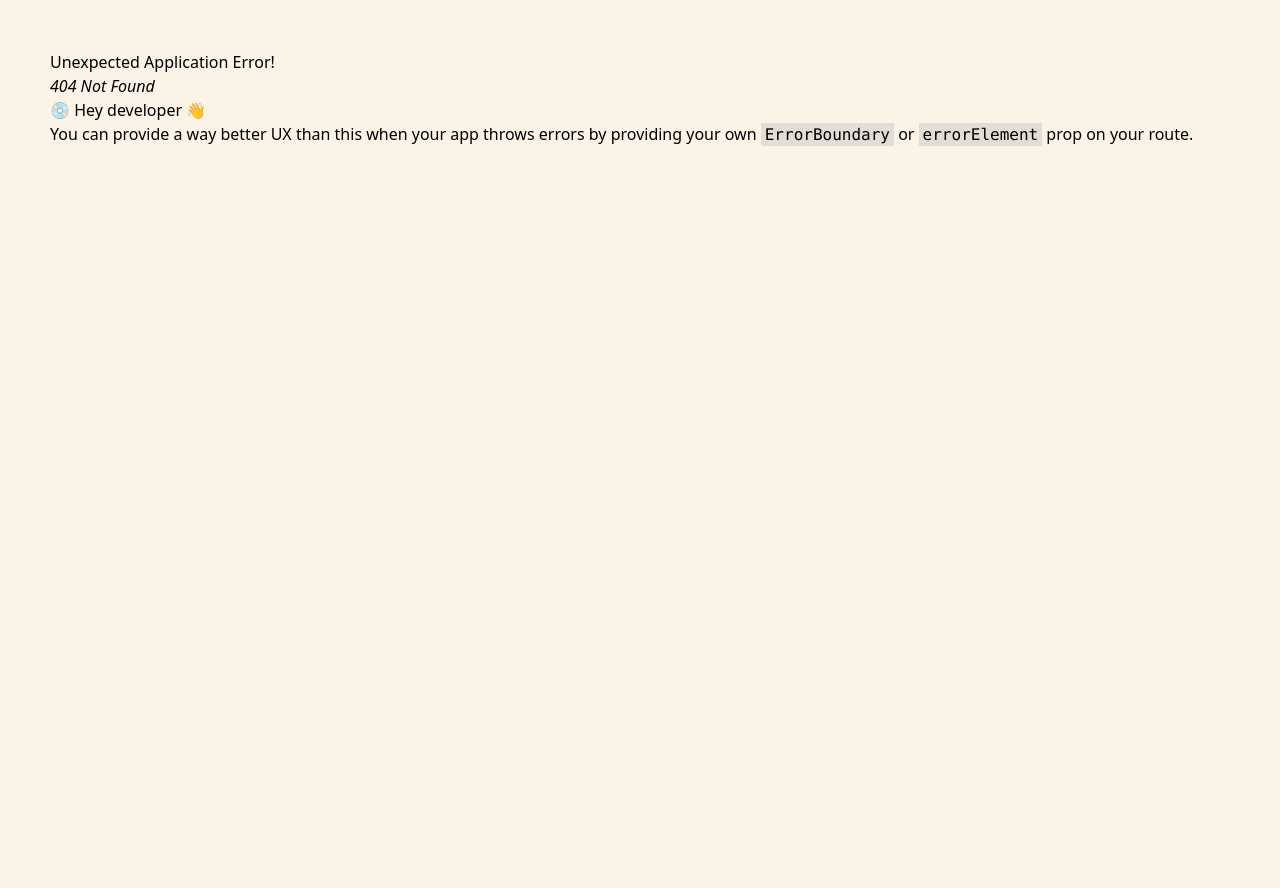
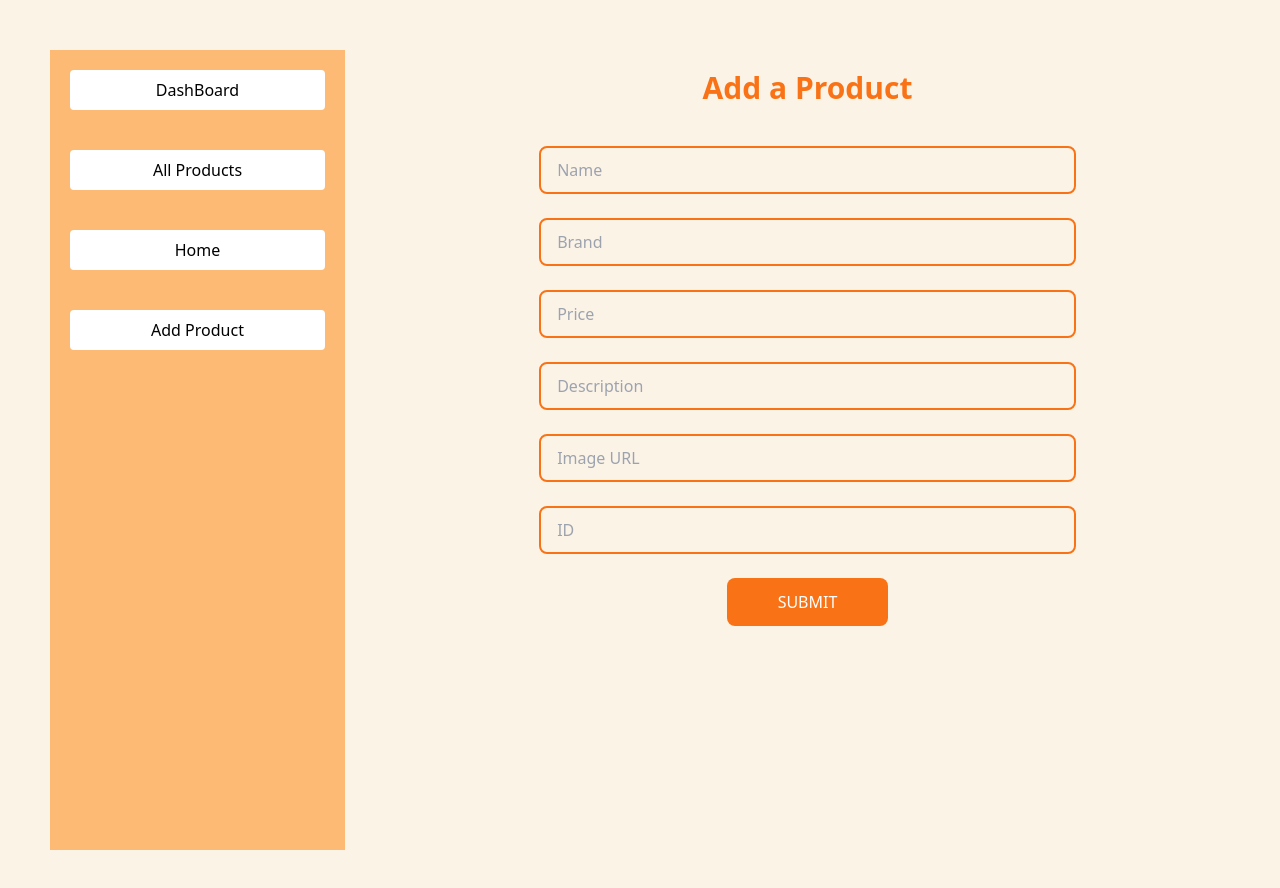
Before and after one commit to Rockrayhan/data-fetch---crud, a React (Vite) app: page /add-product in a window 1280 px wide. Before the commit this address had no page. Shown: the top 888 px of the page. Before the commit the page ends 800 px from the top, so only its background shows below. Built offline with nearby package versions, Linux system fonts and the light colour scheme.

Commit message:
prodcut added

```diff
--- a/db.json
+++ b/db.json
@@ -71,8 +71,14 @@
       "price": 40,
       "description": "A compact fanny pack designed for convenience, featuring multiple compartments and a comfortable fit.",
       "img_url": "https://images.pexels.com/photos/2994100/pexels-photo-2994100.jpeg?auto=compress&cs=tinysrgb&w=1260&h=750&dpr=1"
+    },
+    {
+      "id": "10",
+      "name": "Table Bag",
+      "brand": "lucaku",
+      "description": "asdasdasd",
+      "img_url": "https://images.pexels.com/photos/1502216/pexels-photo-1502216.jpeg?auto=compress&cs=tinysrgb&w=1260&h=750&dpr=1",
+      "price": "120"
     }
-
   ]
-
 }
--- a/src/App.jsx
+++ b/src/App.jsx
@@ -6,22 +6,32 @@ function App() {
     <div className="min-h-screen flex gap-10">
       <div className="w-1/4 flex flex-col gap-10 bg-orange-300 p-5 min-h-screen">
         <Link to='/dashboard'>
-          <button className="w-full py-2 bg-white text-black rounded hover:bg-gray-100">
+          <button className="w-full py-2 bg-white text-black rounded hover:bg-orange-500 hover:text-white custom-btn">
             DashBoard
           </button>
         </Link>
 
-        <Link to='/all-products'>
-          <button className="w-full py-2 bg-white text-black rounded hover:bg-gray-100">
+        <Link to='/products'>
+          <button className="w-full py-2 bg-white text-black rounded hover:bg-orange-500 hover:text-white custom-btn">
             All Products
           </button>
         </Link>
 
         <Link to='/'>
-          <button className="w-full py-2 bg-white text-black rounded hover:bg-gray-100">
+          <button className="w-full py-2 bg-white text-black rounded hover:bg-orange-500 hover:text-white custom-btn">
             Home
           </button>
         </Link>
+
+
+        <Link to='/add-product'>
+          <button className="w-full py-2 bg-white text-black rounded hover:bg-orange-500 hover:text-white custom-btn">
+            Add Product
+          </button>
+        </Link>
+
+
+
       </div>
 
       <div className="flex-1 p-5">
--- a/src/Components/SingleProduct.jsx
+++ b/src/Components/SingleProduct.jsx
@@ -1,7 +1,9 @@
 import React from "react";
+import { Link } from "react-router-dom";
 
 const SingleProduct = ({ item }) => {
   const { id, name, brand, description, img_url, price } = item;
+  console.log(id);
 
   return (
     <div className="card bg-base-100 shadow-xl" style={{ width: '300px', height: '450px' }}>
@@ -20,7 +22,7 @@ const SingleProduct = ({ item }) => {
         </div>
         <p> {description} </p>
         <div className="card-actions justify-end">
-          <button className="btn bg-orange-300">Buy Now</button>
+          <Link to={`/products/${id}`}> <button className="btn bg-orange-300"> See Details </button> </Link>
         </div>
       </div>
     </div>
--- a/src/index.css
+++ b/src/index.css
@@ -7,3 +7,8 @@ body {
   background-color: rgba(250, 235, 215, 0.584);
   margin: 50px;
 }
+
+
+.custom-btn {
+  @apply hover:bg-orange-500 transition duration-300 ease-in-out transform hover:-translate-y-1 hover:scale-105 ;
+}
--- a/src/main.jsx
+++ b/src/main.jsx
@@ -9,6 +9,9 @@ import {
 import Home from './pages/Home.jsx';
 import AllProducts from './pages/AllProducts.jsx';
 import Dashboard from './pages/Dashboard.jsx';
+import SingleProduct from './Components/SingleProduct.jsx';
+import ProductDetails from './pages/ProductDetails.jsx';
+import AddProduct from './pages/AddProduct.jsx';
 
 const router = createBrowserRouter([
   {
@@ -20,13 +23,23 @@ const router = createBrowserRouter([
         element: <Home/>
       },
       {
-        path:"/all-products",
+        path:"/products",
         element: <AllProducts/>,
         loader: ()=> fetch("http://localhost:3000/bags")
       },
       {
+        path:"/products/:id",
+        element: <ProductDetails/>,
+        loader: ({params})=>
+          fetch(`http://localhost:3000/bags/${params.id}`),
+      },
+      {
         path:"/dashboard",
         element: <Dashboard/>
+      },
+      {
+        path:"/add-product",
+        element: <AddProduct/>
       },
     ]
   },
--- /dev/null
+++ b/src/pages/AddProduct.jsx
@@ -0,0 +1,97 @@
+import React from "react";
+
+const AddProduct = () => {
+  const formSubmit = async (e) => {
+    e.preventDefault();
+
+    const form = e.target;
+    const id = form.id.value;
+    const name = form.name.value;
+    const brand = form.brand.value;
+    const description = form.description.value;
+    const img_url = form.img_url.value;
+    const price = form.price.value;
+
+    const data = { id, name, brand, description, img_url, price };
+    // console.log(data);
+
+    await fetch("http://localhost:3000/bags", {
+      method: "POST",
+      headers: {
+        "Content-type": "application/json",
+      },
+      body: JSON.stringify(data),
+    })
+      .then((res) => res.json())
+      .then((data) => {
+        console.log(data);
+        form.reset() ;
+      });
+  };
+
+  return (
+    <div>
+      <h1 className="text-orange-500 text-3xl font-bold text-center mb-10">
+        Add a Product
+      </h1>
+
+      <form
+        onSubmit={formSubmit}
+        className="flex justify-center items-center  flex-col"
+        action=""
+        method="post"
+      >
+        <input
+          type="text"
+          placeholder="Name"
+          name="name"
+          className="input border-2  w-2/3 border-orange-500"
+        />
+        <br />
+        <input
+          type="text"
+          placeholder="Brand"
+          name="brand"
+          className="input border-2  w-2/3 border-orange-500"
+        />
+        <br />
+        <input
+          type="text"
+          placeholder="Price"
+          name="price"
+          className="input border-2  w-2/3 border-orange-500"
+        />
+        <br />
+        <input
+          type="text"
+          placeholder="Description"
+          name="description"
+          className="input border-2  w-2/3 border-orange-500"
+        />
+        <br />
+        <input
+          type="text"
+          placeholder="Image URL"
+          name="img_url"
+          className="input border-2  w-2/3 border-orange-500"
+        />
+        <br />
+        <input
+          type="text"
+          placeholder="ID"
+          name="id"
+          className="input border-2  w-2/3 border-orange-500"
+        />
+        <br />
+
+        <input
+          type="submit"
+          value="SUBMIT"
+          className="input border-2  w-1/5 bg-orange-500 custom-btn text-white cursor-pointer"
+        />
+      </form>
+    </div>
+  );
+};
+
+export default AddProduct;
--- /dev/null
+++ b/src/pages/ProductDetails.jsx
@@ -0,0 +1,36 @@
+import React from 'react';
+import { useLoaderData } from 'react-router-dom';
+
+const ProductDetails = () => {
+  const product = useLoaderData();
+  const { id, name, description, img_url, brand, price } = product;
+
+  return (
+    <div className="container mx-auto p-6">
+      <div className="max-w-4xl mx-auto bg-white shadow-lg rounded-lg overflow-hidden">
+        <div className="flex flex-col md:flex-row">
+          <div className="md:w-1/2 h-96 overflow-hidden">
+            <img
+              src={img_url}
+              alt={name}
+              className="w-full h-full object-cover"
+            />
+          </div>
+          <div className="md:w-1/2 p-6">
+            <h1 className="text-4xl font-bold text-gray-900 mb-4">{name}</h1>
+            <h2 className="text-2xl text-gray-700 mb-2">Brand: <span className="text-gray-900 font-semibold">{brand}</span></h2>
+            <h3 className="text-2xl text-orange-600 mb-6">Price: ${price}</h3>
+            <p className="text-lg text-gray-800 mb-6">{description}</p>
+            <div className="flex justify-end">
+              <button className="btn bg-orange-400 text-white py-3 px-6 rounded-lg shadow-lg custom-btn">
+                Buy Now
+              </button>
+            </div>
+          </div>
+        </div>
+      </div>
+    </div>
+  );
+};
+
+export default ProductDetails;
```
Lines whose indentation alone changed are shown as unchanged.
